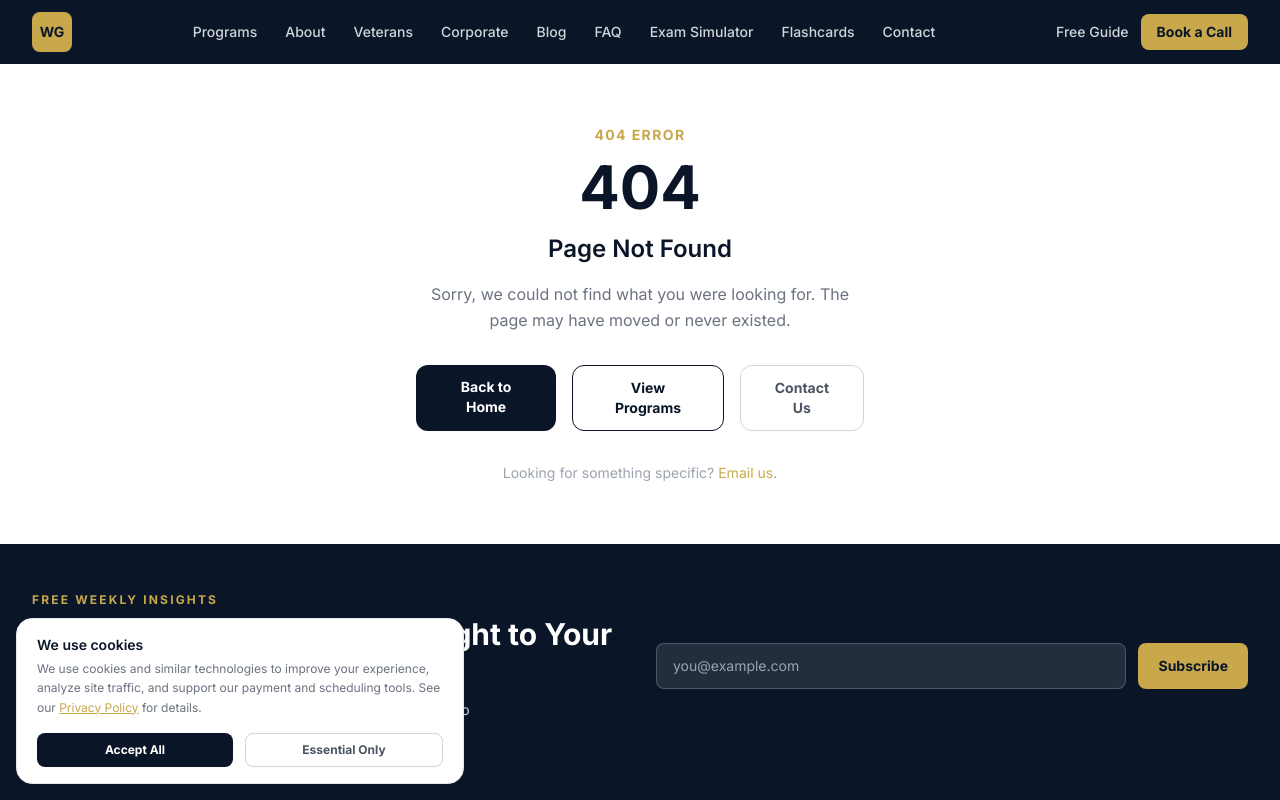
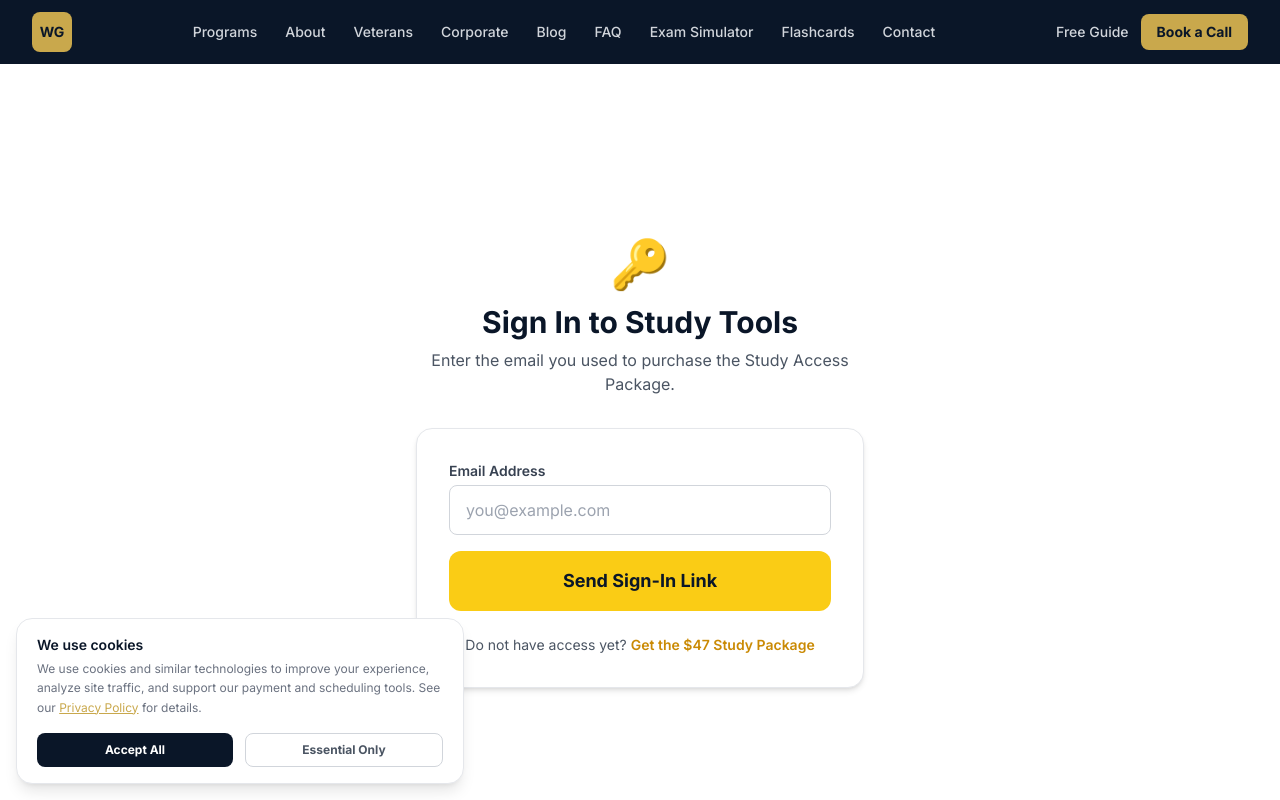
Before and after one commit to D4CGDBEMWS/wisergenerations-pmp, a Next.js app: page /access/login in a window 1280 px wide. Before the commit this address had no page. Shown: the top 800 px of the page. Built offline with nearby package versions, Linux system fonts and the light colour scheme.

Commit message:
Add login page for access with email submission

```diff
--- /dev/null
+++ b/app/access/login/page.tsx
@@ -0,0 +1,70 @@
+'use client'
+import { useState } from 'react'
+import Link from 'next/link'
+
+export default function AccessLoginPage() {
+  const [email, setEmail] = useState('')
+  const [sent, setSent] = useState(false)
+  const [loading, setLoading] = useState(false)
+  const [error, setError] = useState('')
+
+  async function handleSubmit(e: React.FormEvent) {
+    e.preventDefault()
+    setError('')
+    if (!email.trim()) { setError('Please enter your email.'); return }
+    setLoading(true)
+    try {
+      const res = await fetch('/api/access/login', {
+        method: 'POST',
+        headers: { 'Content-Type': 'application/json' },
+        body: JSON.stringify({ email: email.trim().toLowerCase() }),
+      })
+      if (res.ok) { setSent(true) }
+      else { const d = await res.json(); setError(d.error || 'Something went wrong.') }
+    } catch { setError('Network error. Please try again.') }
+    finally { setLoading(false) }
+  }
+
+  if (sent) {
+    return (
+      <main className="min-h-screen bg-white flex items-center justify-center px-4">
+        <div className="max-w-md w-full text-center">
+          <div className="text-6xl mb-6">📧</div>
+          <h1 className="text-3xl font-bold text-[#0a1628] mb-4">Check Your Email</h1>
+          <p className="text-gray-600 mb-6">If your email is registered, you will receive a sign-in link. Check your spam folder too.</p>
+          <button onClick={() => setSent(false)} className="text-yellow-600 underline text-sm">Try a different email</button>
+        </div>
+      </main>
+    )
+  }
+
+  return (
+    <main className="min-h-screen bg-white flex items-center justify-center px-4 py-20">
+      <div className="max-w-md w-full">
+        <div className="text-center mb-8">
+          <div className="text-5xl mb-4">🔑</div>
+          <h1 className="text-3xl font-bold text-[#0a1628] mb-2">Sign In to Study Tools</h1>
+          <p className="text-gray-600">Enter the email you used to purchase the Study Access Package.</p>
+        </div>
+        <div className="bg-white border border-gray-200 rounded-2xl shadow-md p-8">
+          <form onSubmit={handleSubmit} className="space-y-4">
+            <div>
+              <label htmlFor="email" className="block text-sm font-semibold text-gray-700 mb-1">Email Address</label>
+              <input id="email" type="email" required value={email} onChange={e => setEmail(e.target.value)} placeholder="you@example.com"
+                className="w-full border border-gray-300 rounded-lg px-4 py-3 focus:outline-none focus:ring-2 focus:ring-yellow-400" />
+            </div>
+            {error && <p className="text-red-600 text-sm">{error}</p>}
+            <button type="submit" disabled={loading}
+              className="w-full bg-yellow-400 hover:bg-yellow-300 text-[#0a1628] font-bold py-4 px-6 rounded-xl text-lg transition-colors disabled:opacity-60">
+              {loading ? 'Sending...' : 'Send Sign-In Link'}
+            </button>
+          </form>
+          <div className="mt-6 text-center text-sm text-gray-600">
+            Do not have access yet?{' '}
+            <Link href="/access" className="text-yellow-600 font-semibold hover:underline">Get the $47 Study Package</Link>
+          </div>
+        </div>
+      </div>
+    </main>
+  )
+}
```
